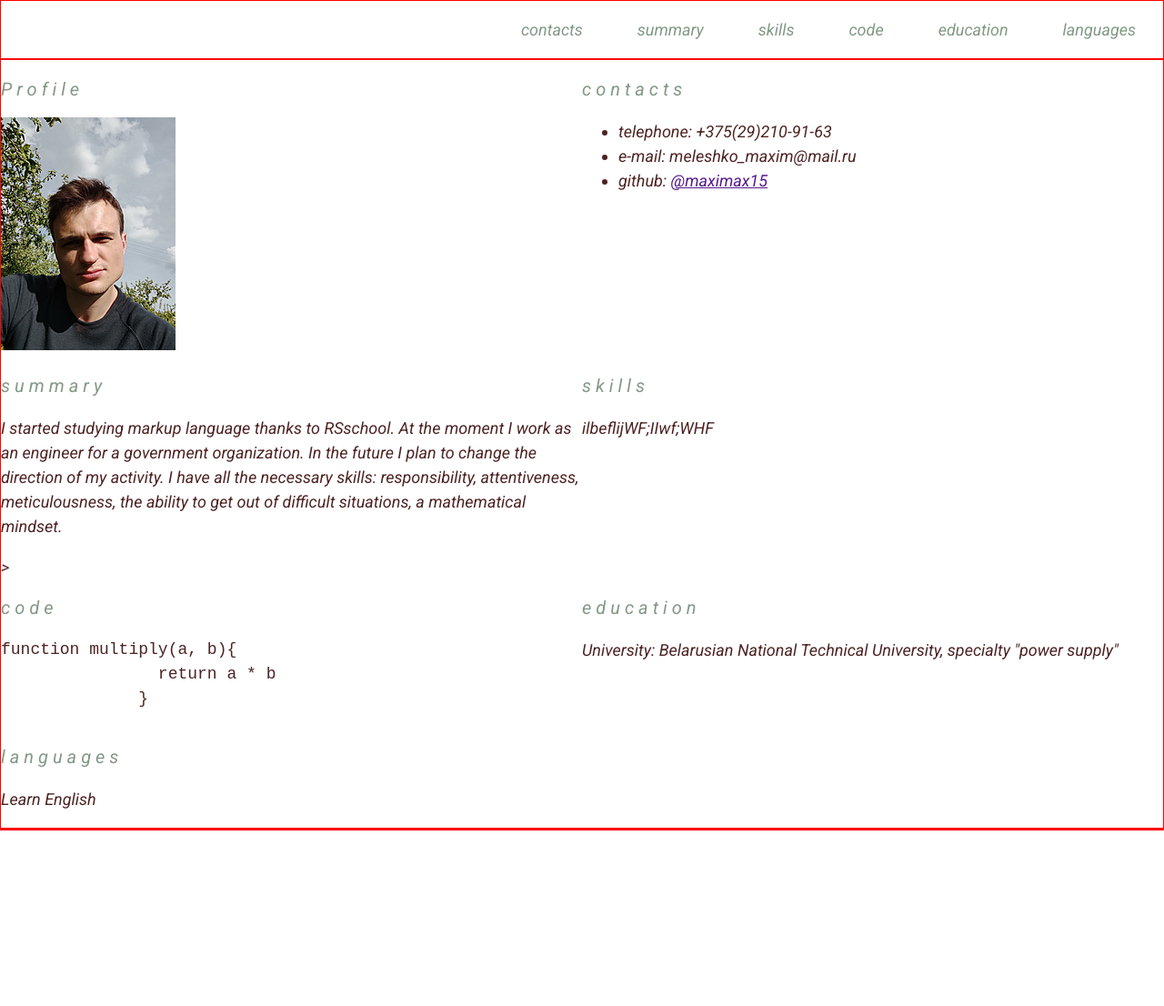
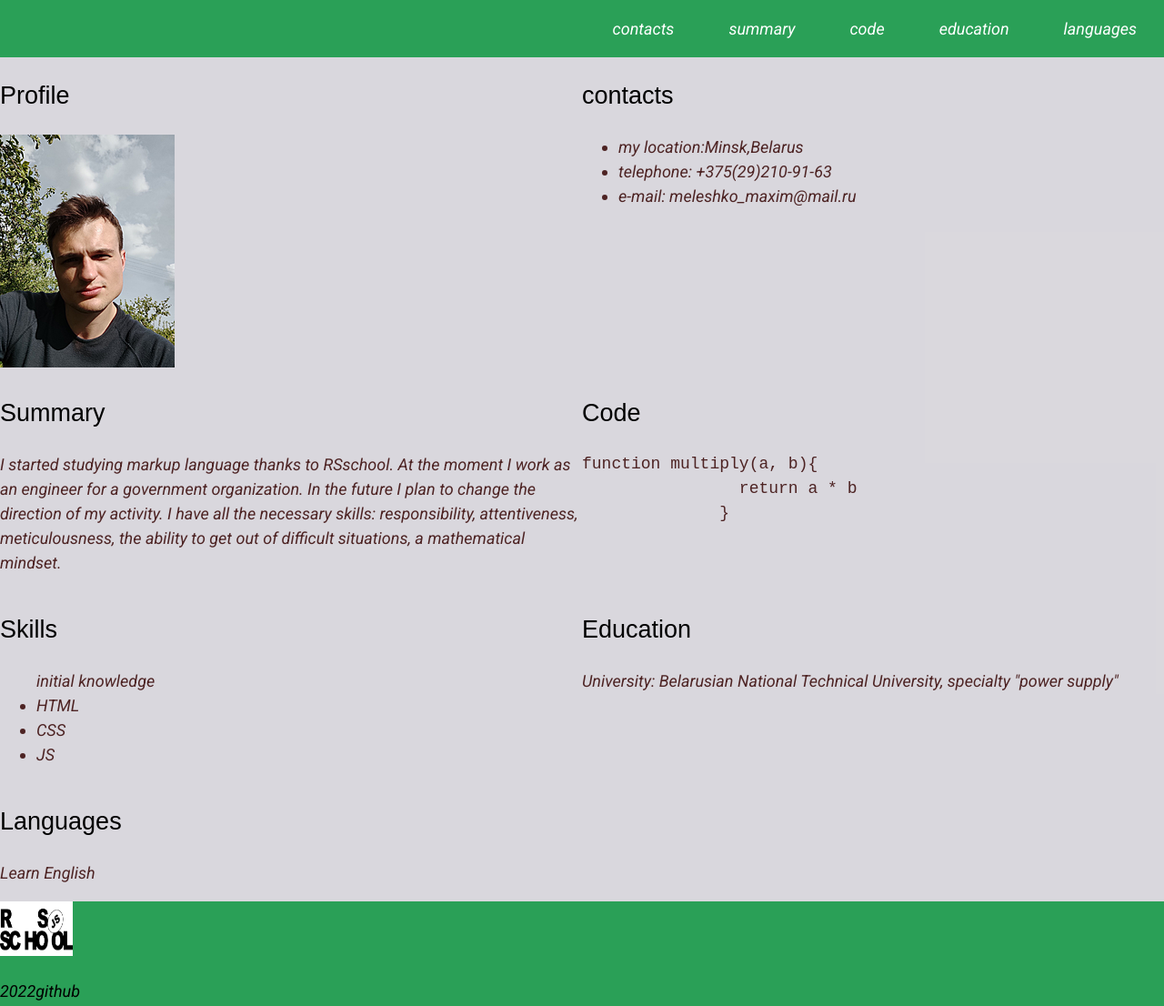
Before and after one commit to maximax15/rsschool-cv, a plain HTML site: page index.html in a window 1280 px wide. Shown: the whole page at 91% size. Before the commit the page ends 913 px from the top, so only its background shows below. Drawn offline with Linux system fonts and the light colour scheme.

Commit message:
refactor:add style

```diff
--- a/index.html
+++ b/index.html
@@ -10,18 +10,18 @@
     <link rel="preconnect" href="https://fonts.gstatic.com" crossorigin>
     <link href="https://fonts.googleapis.com/css2?family=Roboto:ital,wght@1,100;1,400&display=swap" rel="stylesheet">
     <title>Document</title>
+
 </head>
 <body>
 <header class="header">
     <div class="container">
 <nav class="nav">
     <ul class="nav-list">
-        <li class="nav-item"><a href="" class="nav-link">contacts</a></li>
-        <li class="nav-item"><a href="" class="nav-link">summary</a></li>
-        <li class="nav-item"><a href="" class="nav-link">skills</a></li>
-        <li class="nav-item"><a href="" class="nav-link">code</a></li>
-        <li class="nav-item"><a href="" class="nav-link">education</a></li>
-        <li class="nav-item"><a href="" class="nav-link">languages</a></li>
+        <li class="nav-item"><a href="#contacts" class="nav-link">contacts</a></li>
+        <li class="nav-item"><a href="#summary" class="nav-link">summary</a></li>
+        <li class="nav-item"><a href="#code" class="nav-link">code</a></li>
+        <li class="nav-item"><a href="#education" class="nav-link">education</a></li>
+        <li class="nav-item"><a href="#languages" class="nav-link">languages</a></li>
     </ul>
 </nav>
     </div>
@@ -31,42 +31,49 @@
         <section class="section" id="profile">
             <h1 class="section-title">Profile</h1>
 
-            <img src="./assets/favicon probnaya.ico" alt="Maxim Meleshko">
+            <img src="./assets/faviconprobnaya.ico" alt="My photo">
         </section>
         <section class="section" id="contacts">
             <h2 class="section-title">contacts</h2>
             <ul>
+                <li>my location:Minsk,Belarus</li>
                 <li>telephone: +375(29)210-91-63</li>
                 <li>e-mail: meleshko_maxim@mail.ru</li>
-                <li>github: <a href="">@maximax15</a></li>
+
             </ul>
         </section>
         <section class="section" id="summary">
-            <h2 class="section-title">summary</h2>
-            <p>I started studying markup language thanks to RSschool. At the moment I work as an engineer for a government organization. In the future I plan to change the direction of my activity. I have all the necessary skills: responsibility, attentiveness, meticulousness, the ability to get out of difficult situations, a mathematical mindset.</p>>
+            <h2 class="section-title">Summary</h2>
+            <p>I started studying markup language thanks to RSschool. At the moment I work as an engineer for a government organization. In the future I plan to change the direction of my activity. I have all the necessary skills: responsibility, attentiveness, meticulousness, the ability to get out of difficult situations, a mathematical mindset.</p>
+        </section>
+        <section class="section section-location" id="code">
+            <h2 class="section-title">Code</h2>
+            <pre>function multiply(a, b){
+                return a * b
+              }</pre>
         </section>
         <section class="section" id="skills">
-            <h2 class="section-title">skills</h2>
-            <p>ilbeflijWF;IIwf;WHF</p>
-        </section>
-        <section class="section" id="code">
-            <h2 class="section-title">code</h2>
-            <p><pre>function multiply(a, b){
-                return a * b
-              }</pre></p>
+            <h2 class="section-title">Skills</h2>
+            <ul><span class="namelist">initial knowledge</span>
+                <li>HTML</li>
+                <li>CSS</li>
+                <li>JS</li>
+            </ul>
         </section>
         <section class="section" id="education">
-            <h2 class="section-title">education</h2>
+            <h2 class="section-title">Education</h2>
             <p>University: Belarusian National Technical University, specialty "power supply"</p>
         </section>
         <section class="section" id="languages">
-            <h2 class="section-title">languages</h2>
+            <h2 class="section-title">Languages</h2>
             <p>Learn English</p>
         </section>
 </div>
 </main>
 <footer class="footer">
-    <div class="container">
+    <div class="container h">
+        <a href="https://rs.school/js/"><img src="./assets/image.png" alt="" class="card"></a>
+        <p><span>2022</span><a class="nav-link footer" href="https://github.com/maximax15">github</a></p>
 
 </div>
 </footer>
--- a/style.css
+++ b/style.css
@@ -8,14 +8,14 @@ body {
     justify-content: space-between;
 }
 .header{
-    border: 1px solid red;
+    background: rgb(42, 160, 87);
+
 }
 .main{
-    border: 1px solid red;
+    background: rgba(61, 50, 78, 0.192);
+
 }
-.footer{
-    border: 1px solid red;
-}
+
 .container{
     max-width: 1440px;
     margin:0 auto;
@@ -33,12 +33,12 @@ html {
   }
   .nav-link {
     text-decoration: none;
-  color: #829985;
+  color: white;
   transition: color 1.5s;
   padding:0 30px;
   }
   .nav-link:hover {
-    color: #e60707;
+    color: #c7ca0c;
   }
   .section-item a {
     color: #829985;
@@ -68,9 +68,20 @@ flex-wrap: wrap;
     color: #4d2323;
   }
   .section-title {
-    font-size: 20px;
+    font-size:30;
+    color:black;
+    font-style:normal;
     font-weight: 400;
     text-transform: full-width;
-    letter-spacing: 5px;
-    color: #829985;
+    font-family: normal,sans-serif;
+
   }
+  .card {
+width: 80px;
+height: 60px;
+  }
+  .footer {
+    background: rgb(42, 160, 87);
+    color: black;
+    padding:0px;
+  }
```
Also changed, not shown: assets/faviconprobnaya.ico (renamed from assets/favicon probnaya.ico), assets/image.png (added).
